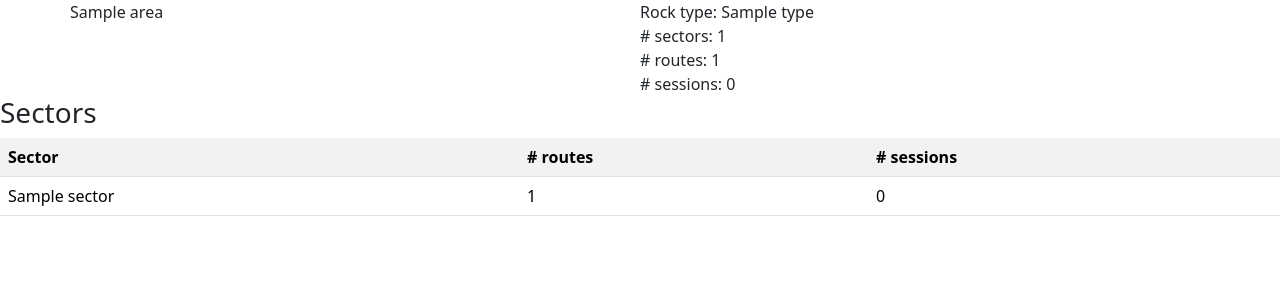
After one commit to carlosfranzreb/myclimbz, a Flask app: page /area/1 in a window 1280 px wide. The commit adds this page. Shown: the top 300 px of the page. Run offline with Flask 3, Linux system fonts and the light colour scheme; tables that the repository leaves empty hold one stand-in row (values such as "Sample post"); some libraries are stand-ins or nearby versions.

Commit message:
Add a page for individual areas

```diff
--- a/climbs/models/area.py
+++ b/climbs/models/area.py
@@ -6,3 +6,8 @@ class Area(db.Model):
     name = db.Column(db.String(100), nullable=False)
     rock_type_id = db.Column(db.Integer, db.ForeignKey("rock_type.id"))
     rock_type = db.relationship("RockType", backref="climbing_areas")
+
+    @property
+    def n_routes(self) -> int:
+        """Return the number of routes in all sectors of this area."""
+        return sum(len(sector.routes) for sector in self.sectors)
--- a/climbs/routes.py
+++ b/climbs/routes.py
@@ -25,6 +25,12 @@ def table_areas() -> str:
     return render_template("areas.html", areas=page_areas)
 
 
+@routes.route("/area/<int:area_id>")
+def page_area(area_id: int) -> str:
+    area = Area.query.get(area_id)
+    return render_template("area.html", area=area)
+
+
 @routes.route("/sessions")
 def table_sessions() -> str:
     page = request.args.get("page", 1, type=int)
--- /dev/null
+++ b/climbs/templates/area.html
@@ -0,0 +1,39 @@
+{% extends "main.html" %}
+{% block content %}
+
+    <!-- Possible additional columns:
+        - avg. height/inclination/landing/grade per sector
+    -->
+
+    <div class="container text-center">
+        <div class="row">
+            <div class="col">
+                <div class="row">{{ area.name }}</div>
+            </div>
+            <div class="col">
+                <div class="row">Rock type: {{ area.rock_type.name }} </div>
+                <div class="row"># sectors:  {{ area.sectors | length }}</div>
+                <div class="row"># routes: {{ area.n_routes }}</div>
+                <div class="row"># sessions:  {{ area.sessions | length }}</div>
+            </div>
+        </div>
+    </div>
+
+    <h3>Sectors</h3>
+
+    <table class="table table-striped">
+        <tr>
+            <th>Sector</th>
+            <th># routes</th>
+            <th># sessions</th>
+        </tr>
+        {% for sector in area.sectors %}
+            <tr>
+                <td>{{ sector.name }}</td>
+                <td>{{ sector.routes | length }}</td>
+                <td>{{ sector.sessions | length }}</td>
+            </tr>
+        {% endfor %}
+    </table>
+
+{% endblock content %}
--- a/climbs/templates/areas.html
+++ b/climbs/templates/areas.html
@@ -14,7 +14,7 @@
             <th># Routes</th>
         </tr>
         {% for area in areas.items %}
-            <tr>
+            <tr onclick="window.location=&quot;{{ url_for('routes.page_area', area_id=area.id) }}&quot;">
                 <td>{{ area.name }}</td>
                 <td>{{ area.rock_type.name }}</td>
                 <td>{{ area.sectors|length }}</td>
```
